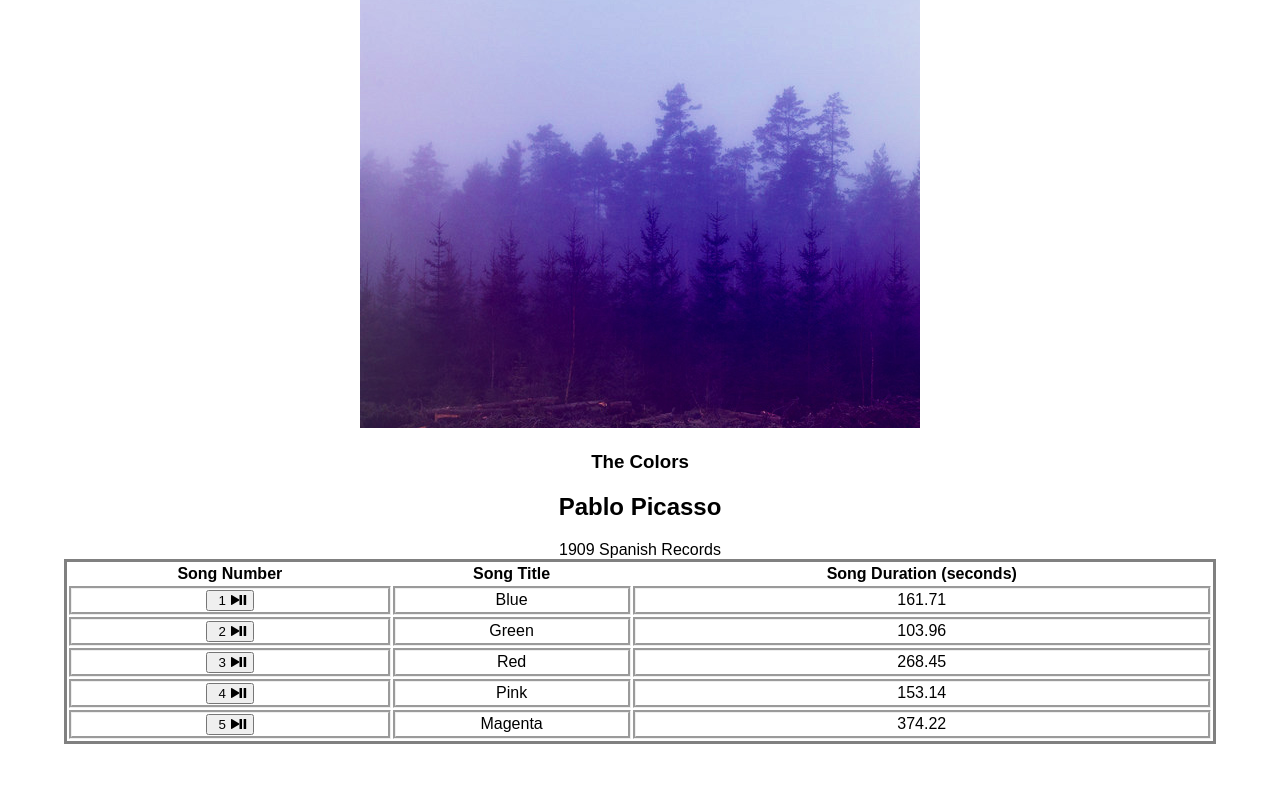
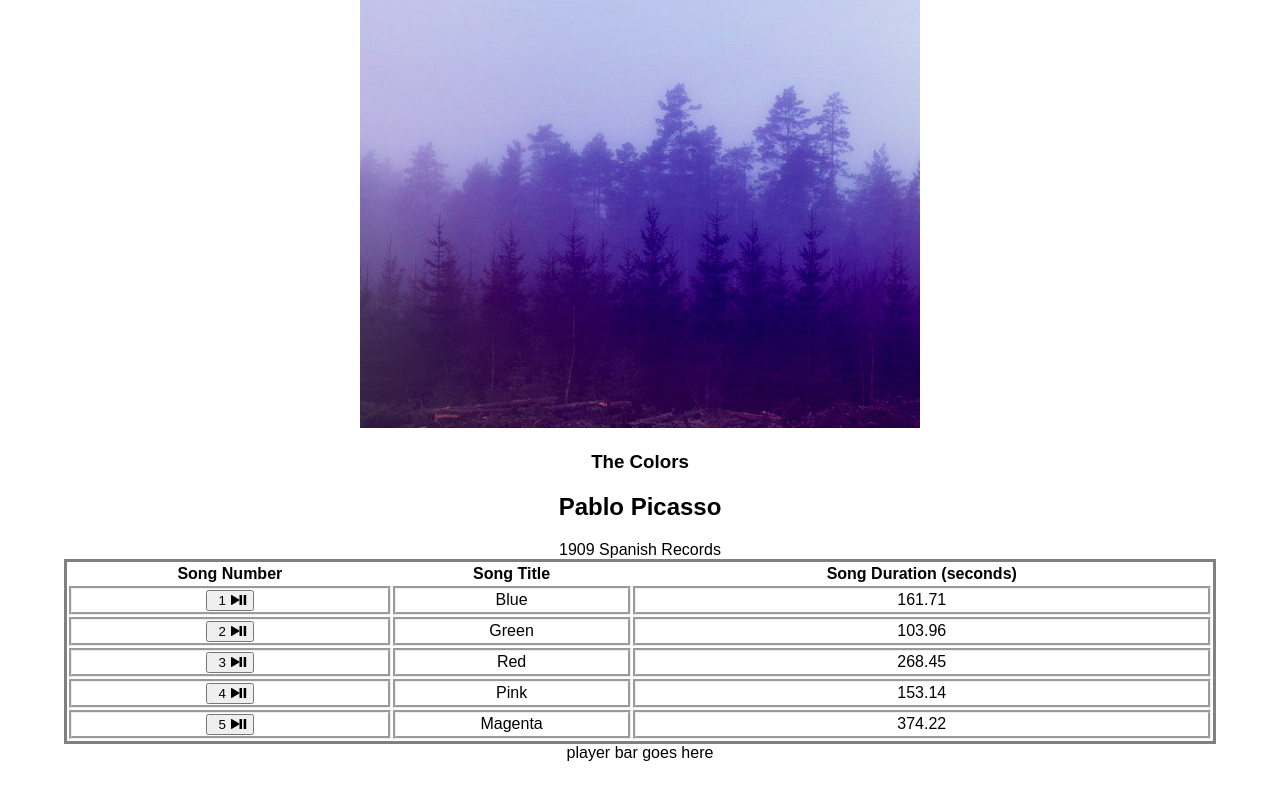
Before and after one commit to ctrachte/Music-Player-PWA, a React (Create React App) app: page /album/the-colors in a window 1280 px wide. Shown: the part 272-1072 px from the top of the page. Built offline with nearby package versions, Linux system fonts and the light colour scheme.

Commit message:
add player bar component to render method in album.j.js

```diff
--- a/src/components/Album.js
+++ b/src/components/Album.js
@@ -89,6 +89,7 @@ class Album extends Component {
             }
             </tbody>
         </table>
+        <PlayerBar />
       </section>
     );
   }
```
